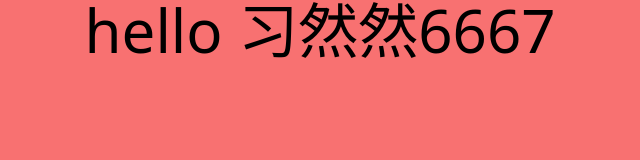
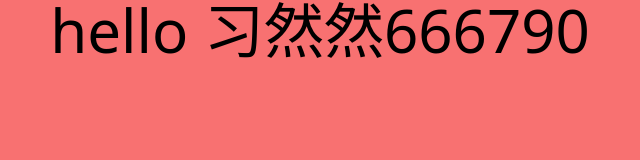
Before and after one commit to xiRanran2/xiranran, a website built with webpack: page public/index.html in a window 1280 px wide. Shown: the whole page, without its empty margins (320-960 px from the left). Built offline with nearby package versions, Linux system fonts and the light colour scheme; files whose address does not match are found by name.

Commit message:
gitee上传

```diff
--- a/public/index.html
+++ b/public/index.html
@@ -9,7 +9,7 @@
     </head>
     <body>
         <div class="w-screen h-screen bg-red-400 text-center overflow-hidden">
-            <p class="align-middle text-6xl text-p">hello 习然然6667</p>
+            <p class="align-middle text-6xl text-p">hello 习然然666790</p>
         </div>
     </body>
     <% htmlWebpackPlugin.options.cdn.script.forEach(function (item) {%>
```
